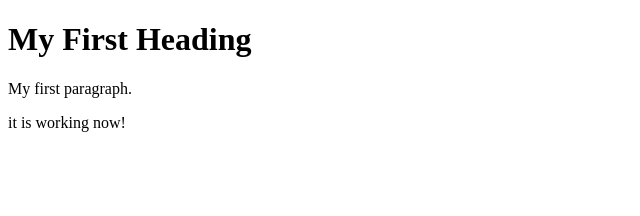
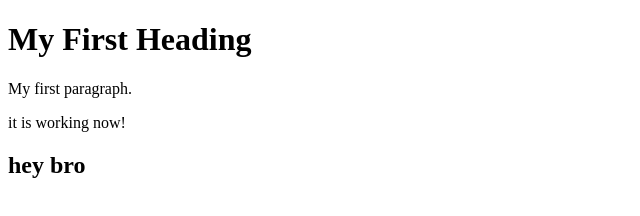
Before and after one commit to Centoundici/test, a plain HTML site: page index.html in a window 1280 px wide. Shown: the whole page, without its empty margins (0-640 px from the left). Drawn offline with Linux system fonts and the light colour scheme.

Commit message:
how are you today

```diff
--- a/index.html
+++ b/index.html
@@ -8,6 +8,7 @@
 <h1>My First Heading</h1>
 <p>My first paragraph.</p>
 <p> it is working now!</p>
+<h2>hey bro</h2>
 
 </body>
 </html>
```
